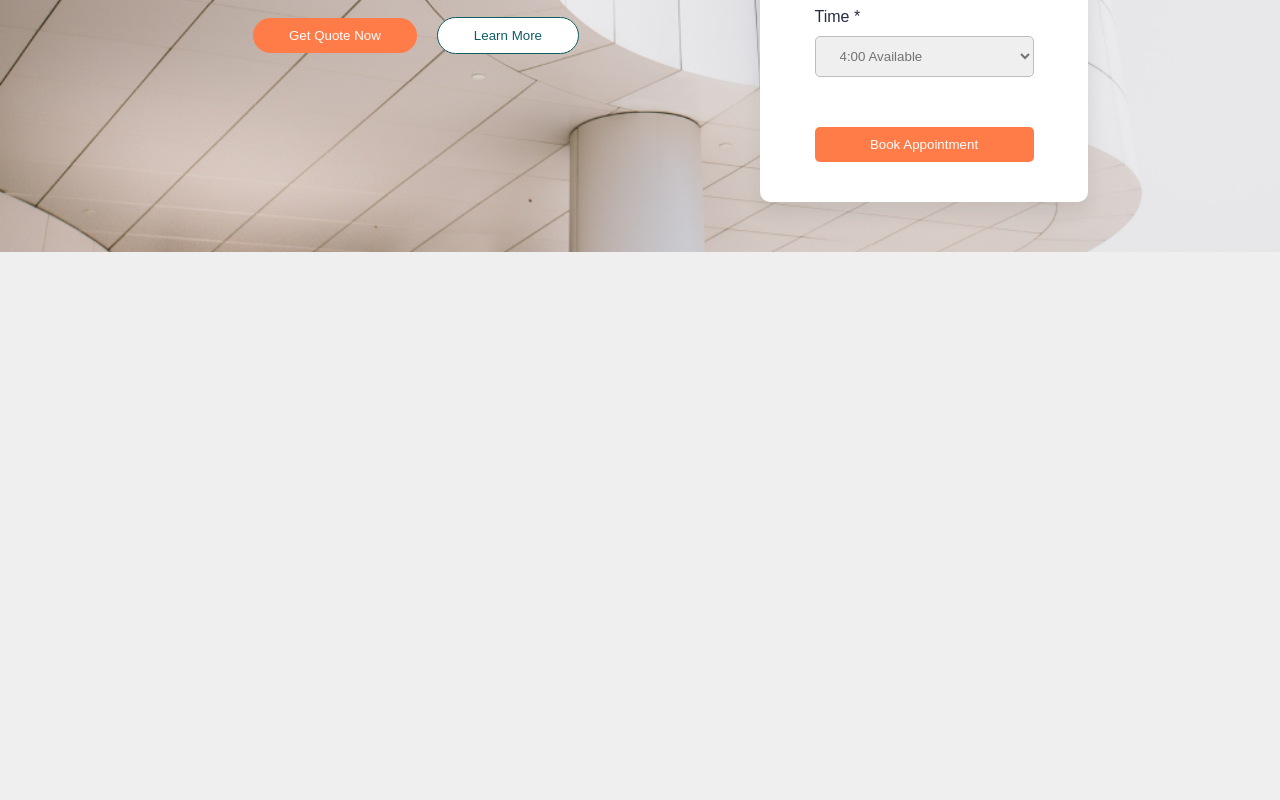
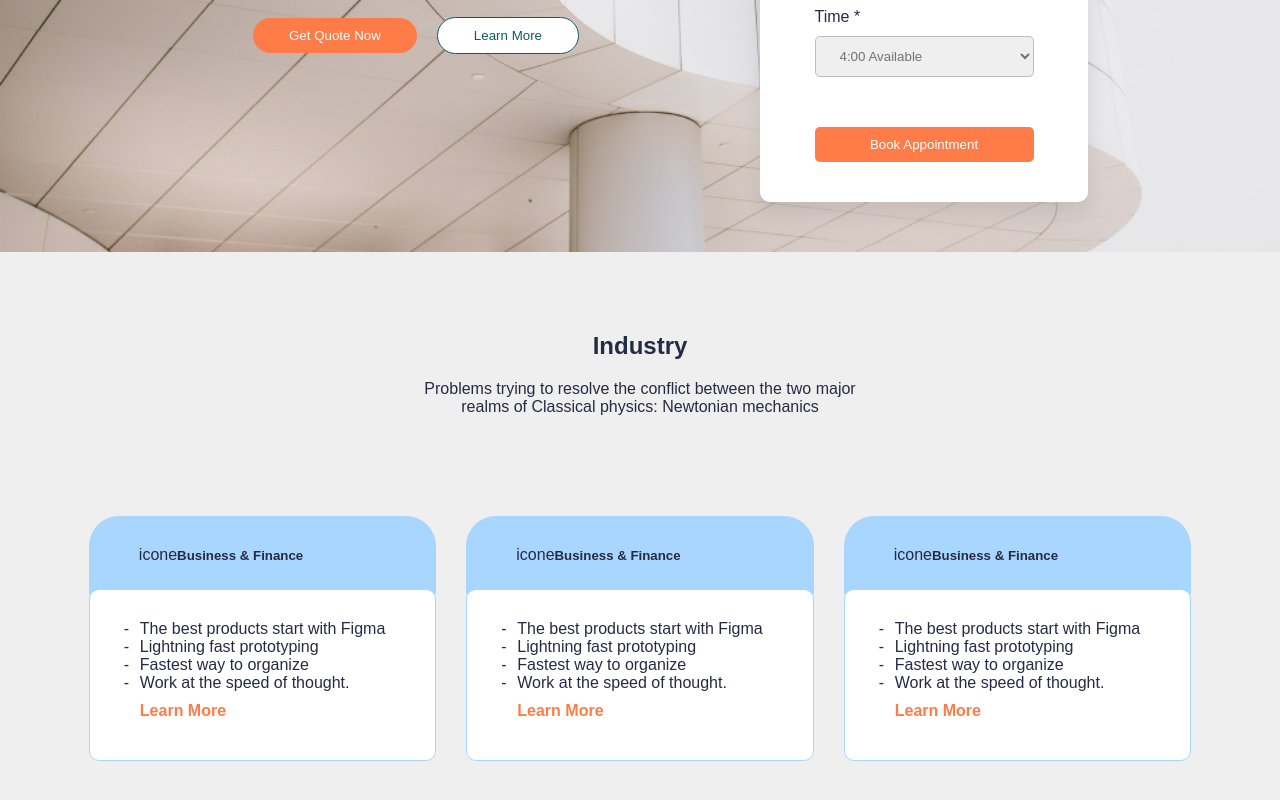
Before and after one commit to geisabitt/a-publist, a React (Vite) app: page / in a window 1280 px wide. Shown: the part 761-1561 px from the top of the page. Before the commit the page ends 1013 px from the top, so only its background shows below. Built offline with nearby package versions, Linux system fonts and the light colour scheme.

Commit message:
feat(features): complete industry component

```diff
--- /dev/null
+++ b/src/assets/components/Features/Industry.tsx
@@ -0,0 +1,126 @@
+import React from "react";
+import styled from "styled-components";
+
+const ContainerIndustry = styled.section`
+  display: flex;
+  flex-direction: column;
+  margin: 0 auto;
+  padding: 80px 10px;
+  gap: 80px;
+  width: 90%;
+  min-width: 328px;
+`;
+const MainContent = styled.div`
+  text-align: center;
+`;
+const CustomP = styled.p`
+  margin: 20px auto;
+  max-width: 470px;
+  width: 90%;
+`;
+const ContainerCard = styled.div`
+  display: flex;
+  flex-wrap: wrap;
+  justify-content: center;
+  gap: 30px;
+`;
+
+const Card = styled.div`
+  display: flex;
+  flex-direction: column;
+  align-items: center;
+  max-width: 350px;
+  margin-bottom: 50px;
+  & a {
+    text-decoration: none;
+    font-weight: bold;
+    color: #ff7b47;
+    padding: 10px 0;
+  }
+`;
+const CardTop = styled.div`
+  background-color: #a9d6ff;
+  border-radius: 30px 30px 0 0;
+  width: 100%;
+  padding: 30px 50px;
+  margin: 0 auto;
+  display: flex;
+  align-items: center;
+`;
+const CardUl = styled.ul`
+  list-style: none;
+  padding: 30px 50px;
+  display: flex;
+  flex-direction: column;
+  width: 100%;
+  background-color: #fff;
+  border: 1px solid #a9d6ff;
+  border-radius: 10px;
+  margin-top: -5px;
+
+  & li::before {
+    content: "-";
+    display: inline-block;
+    width: 1em;
+    margin-left: -1em;
+  }
+`;
+
+export const Industry: React.FC = () => {
+  return (
+    <>
+      <ContainerIndustry>
+        <MainContent>
+          <h2>Industry</h2>
+          <CustomP>
+            Problems trying to resolve the conflict between the two major realms
+            of Classical physics: Newtonian mechanics
+          </CustomP>
+        </MainContent>
+        <ContainerCard>
+          <Card>
+            <CardTop>
+              <p>icone</p> <h5>Business & Finance </h5>
+            </CardTop>
+            <CardUl>
+              <li>The best products start with Figma</li>
+              <li>Lightning fast prototyping</li>
+              <li>Fastest way to organize</li>
+              <li>Work at the speed of thought.</li>
+
+              <a href="#">Learn More</a>
+            </CardUl>
+          </Card>
+          <Card>
+            <CardTop>
+              <p>icone</p> <h5>Business & Finance </h5>
+            </CardTop>
+            <CardUl>
+              <li>The best products start with Figma</li>
+              <li>Lightning fast prototyping</li>
+              <li>Fastest way to organize</li>
+              <li>Work at the speed of thought.</li>
+
+              <a href="#">Learn More</a>
+            </CardUl>
+          </Card>
+          <Card>
+            <CardTop>
+              <p>icone</p> <h5>Business & Finance </h5>
+            </CardTop>
+            <CardUl>
+              <li>The best products start with Figma</li>
+              <li>Lightning fast prototyping</li>
+              <li>Fastest way to organize</li>
+              <li>Work at the speed of thought.</li>
+
+              <a href="#">Learn More</a>
+            </CardUl>
+          </Card>
+        </ContainerCard>
+      </ContainerIndustry>
+    </>
+  );
+};
+
+Industry.displayName = "Industry";
--- /dev/null
+++ b/src/assets/components/Features/index.tsx
@@ -0,0 +1,13 @@
+import React from "react";
+
+import { Industry } from "./Industry";
+
+export const Features: React.FC = () => {
+  return (
+    <>
+      <Industry />
+    </>
+  );
+};
+
+Features.displayName = "Features";
--- a/src/assets/pages/home.tsx
+++ b/src/assets/pages/home.tsx
@@ -1,9 +1,15 @@
 import React from "react";
 
+import { Features } from "../components/Features";
 import { Header } from "../components/Header";
 
 export const Home: React.FC = () => {
-  return <Header />;
+  return (
+    <>
+      <Header />
+      <Features />
+    </>
+  );
 };
 
 Home.displayName = "Home";
```
